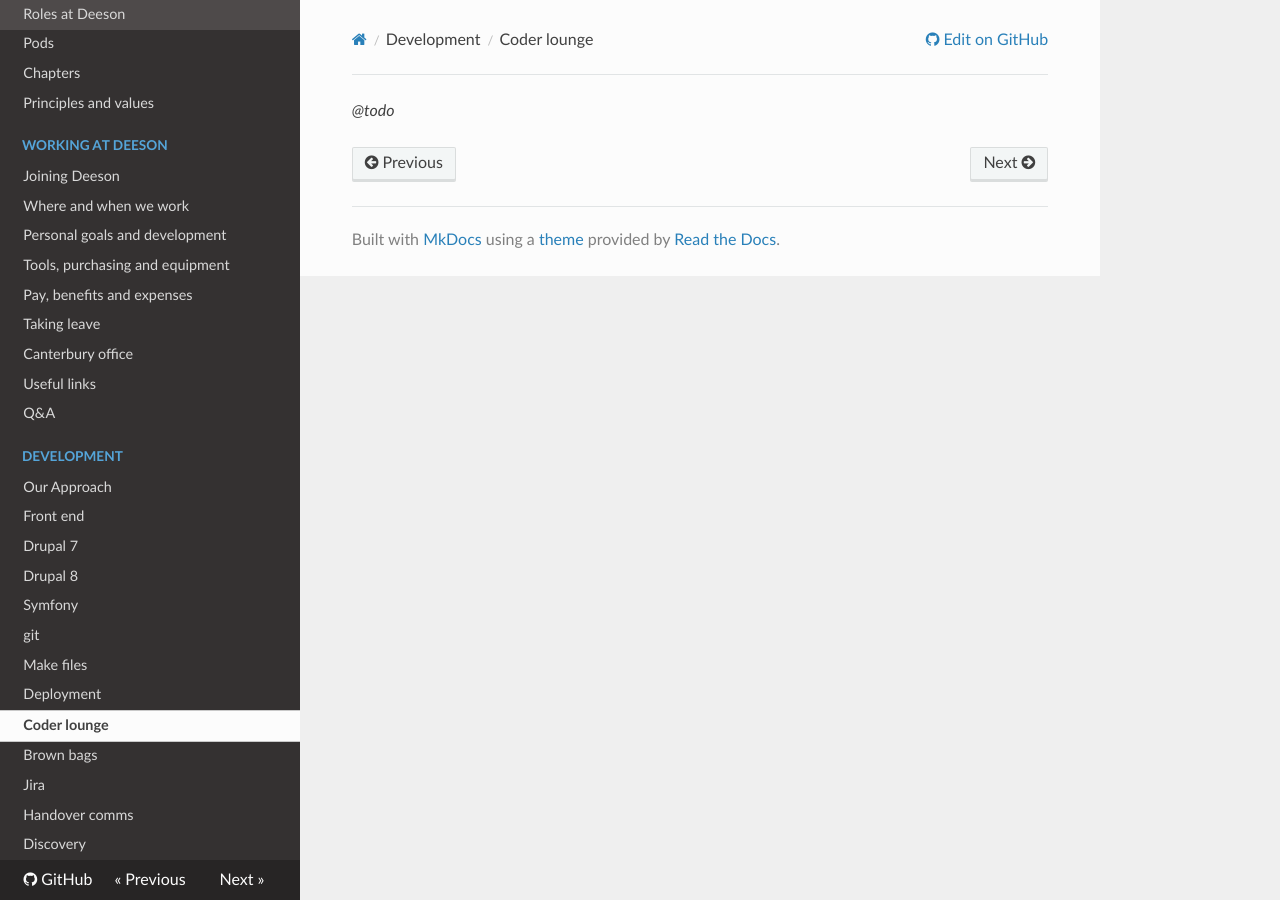
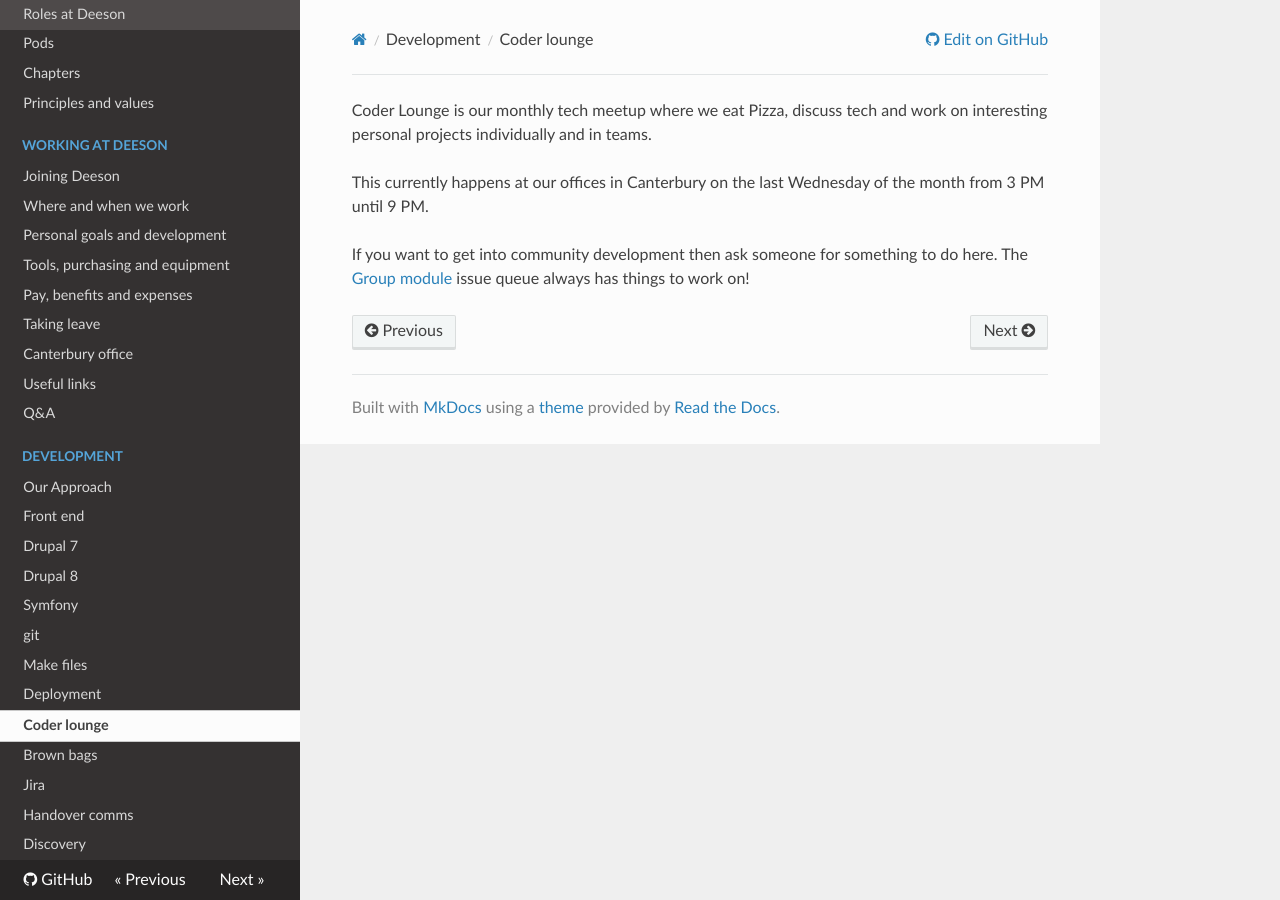
Before and after one commit to teamdeeson/codex, an MkDocs documentation site: the page built from docs/development/coder-lounge.md, in a window 1280 px wide. Built offline with MkDocs 1.6.1, drawn with Linux system fonts in a browser that asks for light colours; nearby versions of some CDN libraries; old or Windows-style settings are respelled for this version of MkDocs.

Commit message:
Added coder lounge information

```diff
--- a/docs/development/coder-lounge.md
+++ b/docs/development/coder-lounge.md
@@ -1 +1,7 @@
-_@todo_
+Coder Lounge is our monthly tech meetup where we eat Pizza, discuss tech and work on interesting personal projects
+individually and in teams.
+
+This currently happens at our offices in Canterbury on the last Wednesday of the month from 3 PM until 9 PM.
+
+If you want to get into community development then ask someone for something to do here. The
+[Group module](https://drupal.org/project/group) issue queue always has things to work on!
```
